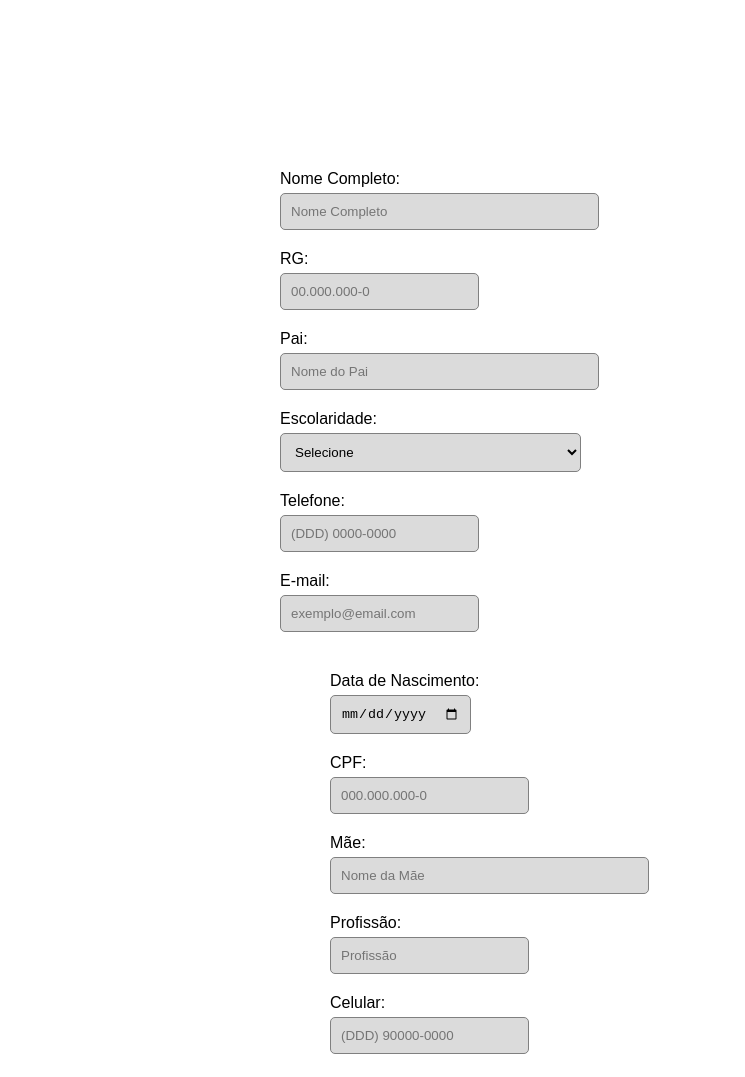
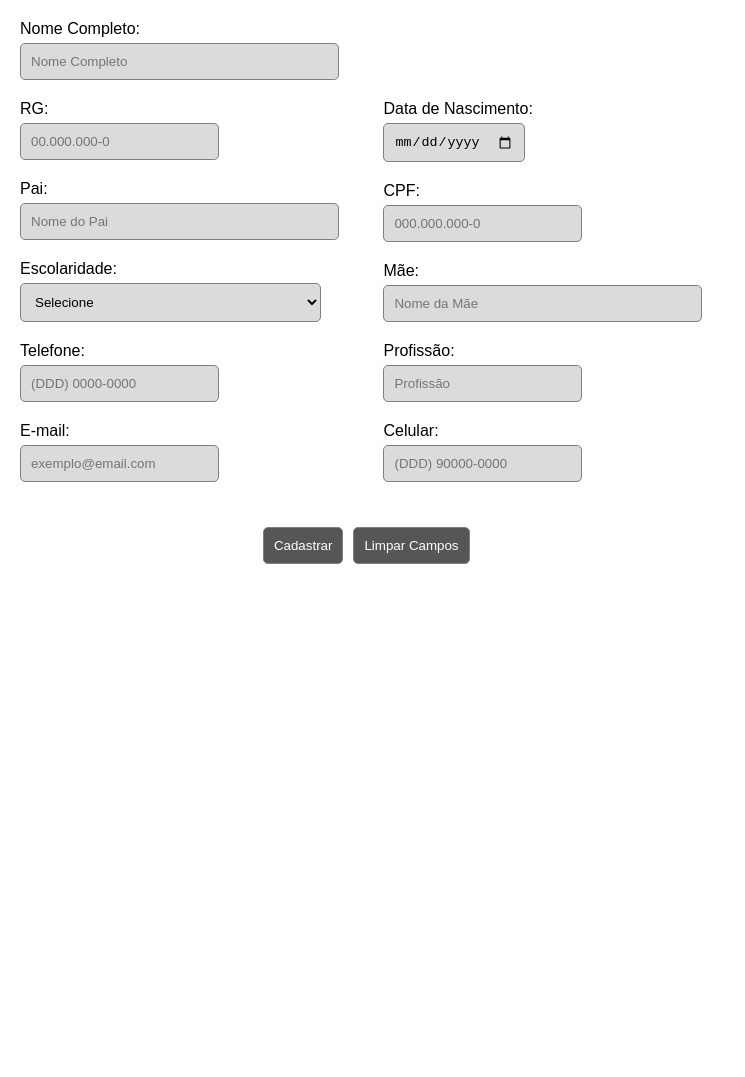
Before and after one commit to debsmalheiro/formulario-cadastro, a plain HTML site: page formulario-cadastro/index.html in a window 1280 px wide. Shown: the top 1077 px of the page, without its empty margins (0-745 px from the left). After the commit the page ends 800 px from the top, so only its background shows below. Drawn offline with Linux system fonts and the light colour scheme.

Commit message:
Alinhando formulario

```diff
--- a/formulario-cadastro/css/style.css
+++ b/formulario-cadastro/css/style.css
@@ -1,35 +1,36 @@
 body {
-    margin:150px;
+    margin: 0;
     font-family: Arial;
     font-size: 16px;
 }
 
 .container {
-    width: 960px;
-    height: 600px;
+    display: flex;
     margin: 0 auto 0 auto;
 }
 
 .esquerda {
     display: inline-block;
     flex: 1;
-    margin-left: 100px;
 }
 
 .direita {
     display: inline-block;
     flex: 1;
-    margin-left: 150px;
 }
 
 .botoes {
     margin-top: 20px;
-    margin-left: 120px;
+    display: flex;
+    flex-direction: row;
+    justify-content: center;
+    align-items: center;
 }
 
 .botoes input {
     background-color: rgb(87, 85, 85);
     color: #FFFFFF;
+    margin-left: 10px;
 }
 
 .esquerda input {
```
Also changed, not shown: formulario-cadastro/index.html (+4 -2 lines).
